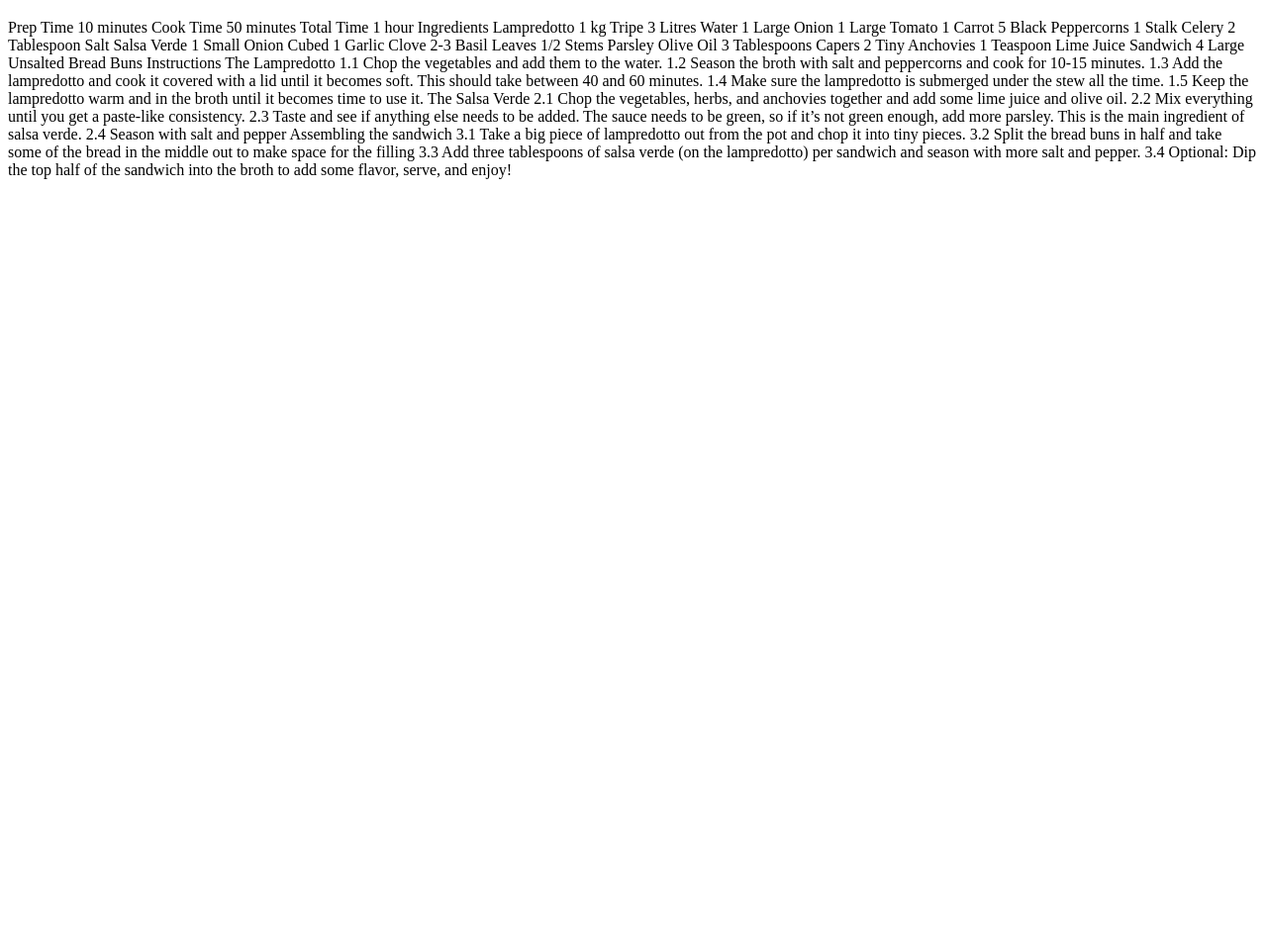
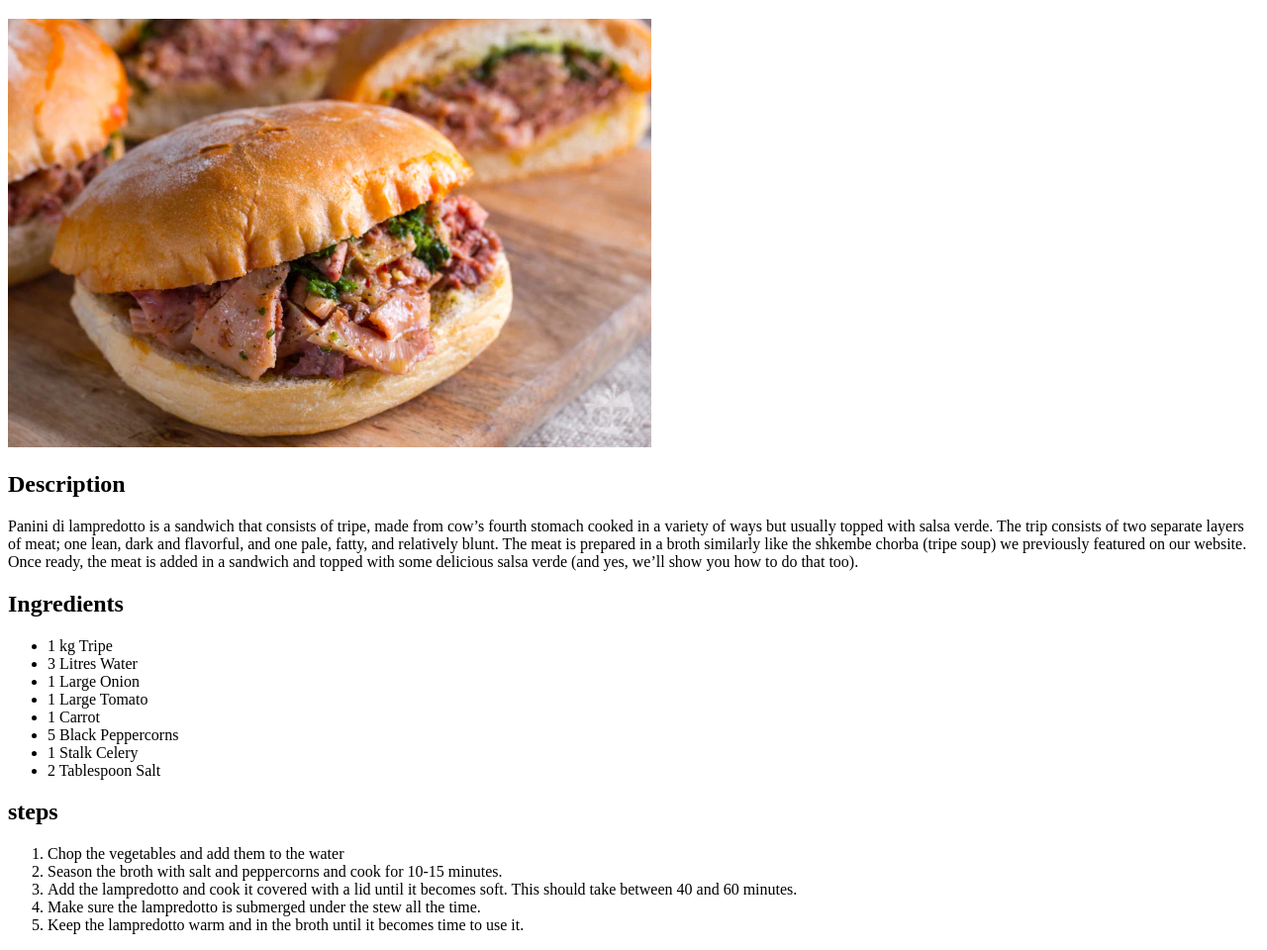
Before and after one commit to xKaki/OdinRecipes, a plain HTML site: page Recipes/Lampredotto.html in a window 1280 px wide. Shown: the part 61-1021 px from the top of the page at 99% size. Before the commit the page ends 800 px from the top, so only its background shows below. Drawn offline with Linux system fonts and the light colour scheme.

Commit message:
Finished Lampredotto recipe page

```diff
--- a/Recipes/Lampredotto.html
+++ b/Recipes/Lampredotto.html
@@ -4,76 +4,34 @@
     <meta charset="UTF-8">
     <meta http-equiv="X-UA-Compatible" content="IE=edge">
     <meta name="viewport" content="width=device-width, initial-scale=1.0">
-    <title>Document</title>
+    <title>Lampredotto</title>
 </head>
   <h1>Lampredotto Recipe</h1>
 <body>
-    <p>
-        Prep Time
-        10 minutes
-        Cook Time
-        50 minutes
-        Total Time
-        1 hour
-        Ingredients
-        Lampredotto
+    <img src="Lampredotto_650x433_wm.webp" alt="Panino al Lampredotto">
+    <h2> Description</h2>
+    <p>Panini di lampredotto is a sandwich that consists of tripe, made from cow’s fourth stomach cooked in a variety of ways but usually topped with salsa verde. The trip consists of two separate layers of meat; one lean, dark and flavorful, and one pale, fatty, and relatively blunt. The meat is prepared in a broth similarly like the shkembe chorba (tripe soup) we previously featured on our website. Once ready, the meat is added in a sandwich and topped with some delicious salsa verde (and yes, we’ll show you how to do that too).</p>
 
-            1 kg Tripe
-            3 Litres Water
-            1 Large Onion
-            1 Large Tomato
-            1 Carrot
-            5 Black Peppercorns
-            1 Stalk Celery
-            2 Tablespoon Salt
+    <h2>Ingredients</h2>
+      <ul>
+        <li>1 kg Tripe </li>
+        <li>3 Litres Water </li>
+        <li>1 Large Onion </li>
+        <li>1 Large Tomato </li>
+        <li>1 Carrot </li>
+        <li>5 Black Peppercorns </li>
+        <li>1 Stalk Celery </li>
+        <li>2 Tablespoon Salt </li>
+      </ul>
 
-        Salsa Verde
-
-            1 Small Onion Cubed
-            1 Garlic Clove
-            2-3 Basil Leaves
-            1/2 Stems Parsley
-            Olive Oil
-            3 Tablespoons Capers
-            2 Tiny Anchovies
-            1 Teaspoon Lime Juice
-
-        Sandwich
-
-            4 Large Unsalted Bread Buns
-
-        Instructions
-        The Lampredotto
-
-        1.1 Chop the vegetables and add them to the water.
-
-        1.2 Season the broth with salt and peppercorns and cook for 10-15 minutes.
-
-        1.3 Add the lampredotto and cook it covered with a lid until it becomes soft. This should take between 40 and 60 minutes.
-
-        1.4 Make sure the lampredotto is submerged under the stew all the time.
-
-        1.5 Keep the lampredotto warm and in the broth until it becomes time to use it.
-        The Salsa Verde
-
-        2.1 Chop the vegetables, herbs, and anchovies together and
-        add some lime juice and olive oil.
-
-        2.2 Mix everything until you get a paste-like consistency.
-
-        2.3 Taste and see if anything else needs to be added. The sauce needs to be green, so if it’s not green enough, add more parsley. This is the main ingredient of salsa verde.
-
-        2.4 Season with salt and pepper
-        Assembling the sandwich
-
-        3.1 Take a big piece of lampredotto out from the pot and chop it into tiny pieces.
-
-        3.2 Split the bread buns in half and take some of the bread in the middle out to make space for the filling
-
-        3.3 Add three tablespoons of salsa verde (on the lampredotto) per sandwich and season with more salt and pepper.
-
-        3.4 Optional: Dip the top half of the sandwich into the broth to add some flavor, serve, and enjoy!
-        </p>
+    <h2>steps</h2>
+      <ol>
+        <li>Chop the vegetables and add them to the water</li>
+        <li>Season the broth with salt and peppercorns and cook for 10-15 minutes.</li>
+        <li>Add the lampredotto and cook it covered with a lid until it becomes soft. This should take between 40 and 60 minutes.</li>
+        <li>Make sure the lampredotto is submerged under the stew all the time.</li>
+        <li>Keep the lampredotto warm and in the broth until it becomes time to use it. </li>
+      </ol>
 
 </body>
 </html>
```
Also changed, not shown: Recipes/Lampredotto_650x433_wm.webp (added).
